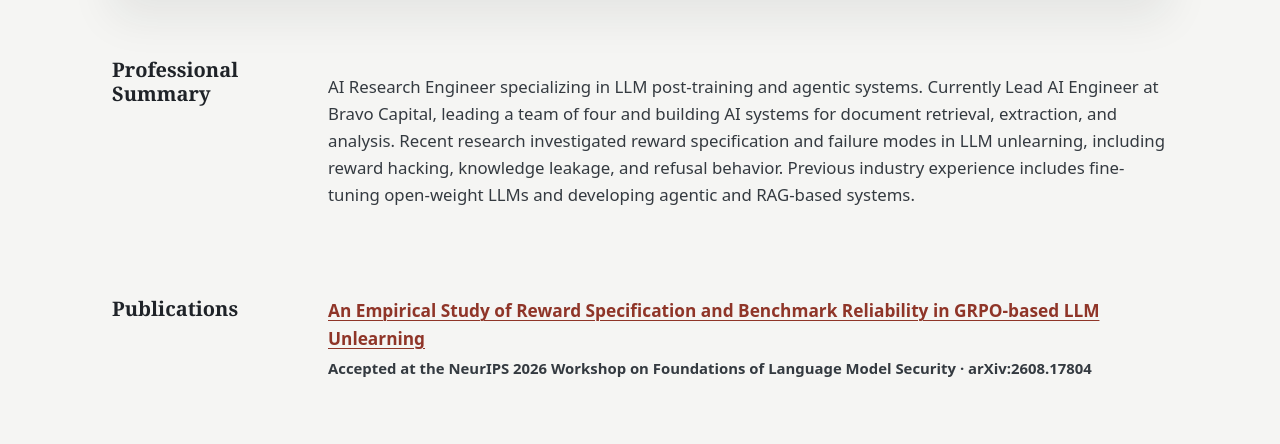
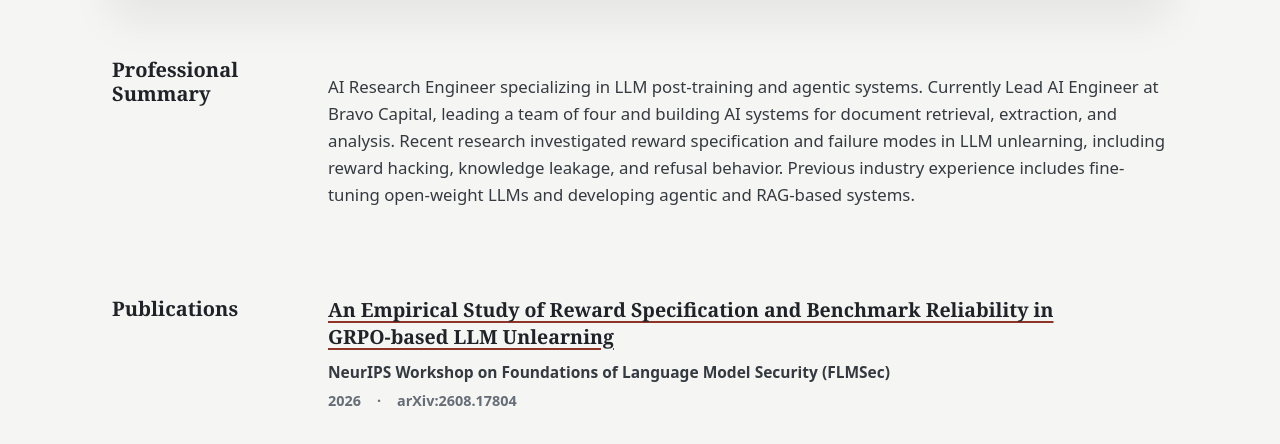
Before and after one commit to rubenbalbastre/rubenbalbastre.github.io, a plain HTML site: page docs/cv/index.html in a window 1280 px wide. Shown: the part 356-800 px from the top of the page. Drawn offline with Linux system fonts and the light colour scheme.

Commit message:
mejorar cv - publications

```diff
--- a/assets/css/site.css
+++ b/assets/css/site.css
@@ -892,6 +892,48 @@ img {
   font-weight: 600;
 }
 
+.cv-publication h3 {
+  max-width: 46rem;
+  margin-bottom: 0.6rem;
+  font-family: ui-serif, Georgia, Cambria, "Times New Roman", serif;
+  font-size: 1.22rem;
+  line-height: 1.35;
+}
+
+.cv-publication h3 a {
+  color: var(--ink);
+  text-decoration-color: var(--accent);
+  text-decoration-thickness: 0.08em;
+}
+
+.cv-publication h3 a:hover,
+.cv-publication h3 a:focus-visible {
+  color: var(--accent);
+  outline: none;
+}
+
+.cv-publication-venue {
+  margin: 0 0 0.25rem !important;
+  color: #343a40 !important;
+  font-size: 0.97rem;
+  font-weight: 700;
+}
+
+.cv-publication-meta {
+  display: flex;
+  flex-wrap: wrap;
+  gap: 0.35rem 1rem;
+  margin: 0 !important;
+  color: var(--muted) !important;
+  font-size: 0.9rem;
+  font-weight: 600;
+}
+
+.cv-publication-meta span + span::before {
+  content: "·";
+  margin-right: 1rem;
+}
+
 .skills-section {
   padding-top: 1.9rem;
   padding-bottom: 1.9rem;
--- a/docs/assets/css/site.css
+++ b/docs/assets/css/site.css
@@ -892,6 +892,48 @@ img {
   font-weight: 600;
 }
 
+.cv-publication h3 {
+  max-width: 46rem;
+  margin-bottom: 0.6rem;
+  font-family: ui-serif, Georgia, Cambria, "Times New Roman", serif;
+  font-size: 1.22rem;
+  line-height: 1.35;
+}
+
+.cv-publication h3 a {
+  color: var(--ink);
+  text-decoration-color: var(--accent);
+  text-decoration-thickness: 0.08em;
+}
+
+.cv-publication h3 a:hover,
+.cv-publication h3 a:focus-visible {
+  color: var(--accent);
+  outline: none;
+}
+
+.cv-publication-venue {
+  margin: 0 0 0.25rem !important;
+  color: #343a40 !important;
+  font-size: 0.97rem;
+  font-weight: 700;
+}
+
+.cv-publication-meta {
+  display: flex;
+  flex-wrap: wrap;
+  gap: 0.35rem 1rem;
+  margin: 0 !important;
+  color: var(--muted) !important;
+  font-size: 0.9rem;
+  font-weight: 600;
+}
+
+.cv-publication-meta span + span::before {
+  content: "·";
+  margin-right: 1rem;
+}
+
 .skills-section {
   padding-top: 1.9rem;
   padding-bottom: 1.9rem;
--- a/docs/cv/index.html
+++ b/docs/cv/index.html
@@ -42,9 +42,10 @@
 <section class="cv-section">
   <h2>Publications</h2>
   <div>
-    <div class="cv-item">
+    <div class="cv-item cv-publication">
       <h3><a href="https://rubenbalbastre.github.io/grpo-unlearning-reward-specification/">An Empirical Study of Reward Specification and Benchmark Reliability in GRPO-based LLM Unlearning</a></h3>
-      <p class="cv-meta">Accepted at the NeurIPS 2026 Workshop on Foundations of Language Model Security · arXiv:2608.17804</p>
+      <p class="cv-publication-venue">NeurIPS Workshop on Foundations of Language Model Security (FLMSec)</p>
+      <p class="cv-publication-meta"><span>2026</span><span>arXiv:2608.17804</span></p>
     </div>
   </div>
 </section>
```
Also changed, not shown: 1 other file.
